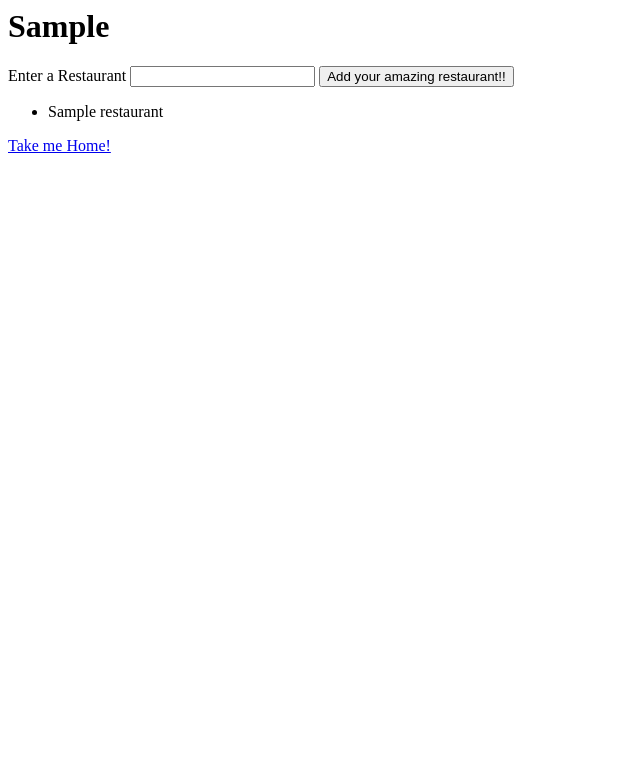
After one commit to BabaYaga64/Restaurant_Cuisines, a PHP site: template views/view_cuisine.twig in a window 1280 px wide. The commit adds this page. Shown: the top 783 px of the page, without its empty margins (0-640 px from the left). Run offline with PHP 8.4, Linux system fonts and the light colour scheme; the template is opened without the code that fills it: most values are stand-ins (such as "Sample title", 1, 10 or a date in 2020); some libraries are stand-ins or nearby versions.

Commit message:
Add twig page for cuisine and restaurant.

```diff
--- /dev/null
+++ b/views/view_cuisine.twig
@@ -0,0 +1,33 @@
+<html>
+    <head>
+        <title>{{ cuisine.getFoodType }}</title>
+    </head>
+    <body>
+        <h1>{{ cuisine.getFoodType }}</h1>
+
+        <form action="/add_restaurant" method="post">
+            <input type= "hidden" name = "cuisine_id" value="{{ cuisine.getId() }}">
+
+            <label for="name">Enter a Restaurant</label>
+            <input id="name" name="name" type="text">
+
+            <button type="submit">Add your amazing restaurant!!</button>
+
+        </form>
+
+        <div>
+            <ul>
+                {% for restaurant in restaurant_array %}
+                    <li>{{ restaurant.getName() }}</li>
+                {% endfor %}
+            </ul>
+        </div>
+
+        <div>
+            <p>
+                <a href="/">Take me Home!</a>
+            </p>
+        </div>
+
+    </body>
+</html>
```
Also changed, not shown: views/index.twig (+8 -2 lines).
